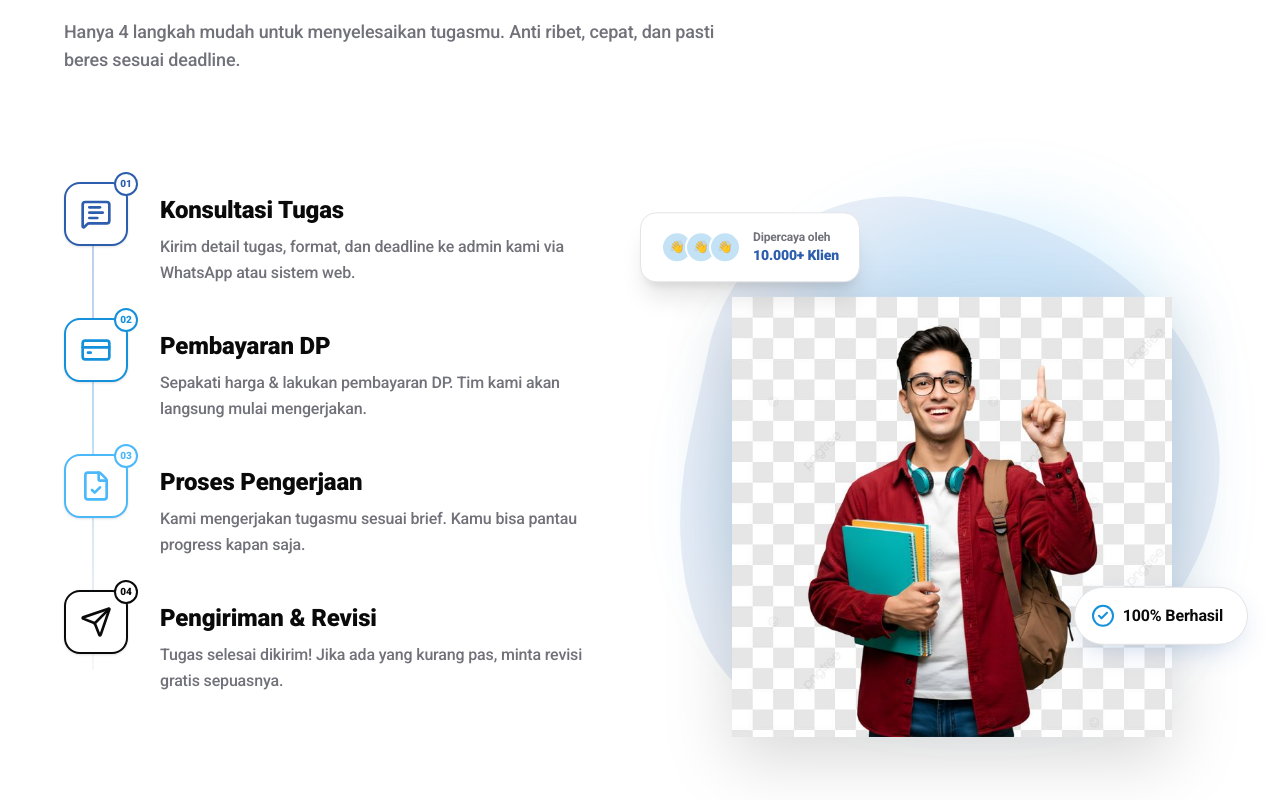
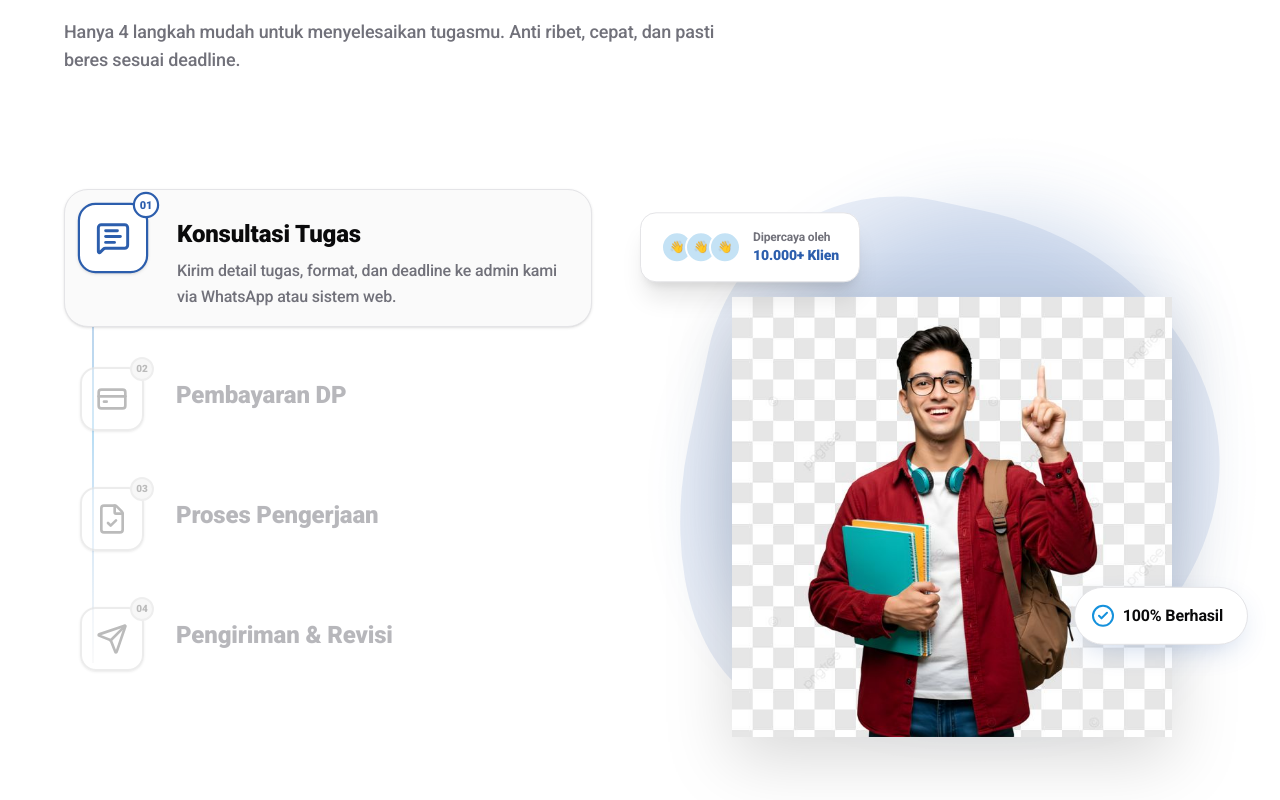
Before and after one commit to ISOLCODING/SelesainAJa, a Next.js app: page / in a window 1280 px wide. Shown: the part 4650-5450 px from the top of the page. Built offline with nearby package versions, Linux system fonts and the light colour scheme.

Commit message:
feat(ui): add interactive hover states and dynamic layout to how it works section

```diff
--- a/src/components/home/sections/HowItWorksSection.tsx
+++ b/src/components/home/sections/HowItWorksSection.tsx
@@ -1,6 +1,7 @@
 "use client"
 
-import { motion } from "framer-motion"
+import { useState } from "react"
+import { motion, AnimatePresence } from "framer-motion"
 import { SectionWrapper } from "@/components/shared/SectionWrapper"
 import { MessageSquareText, FileCheck, CreditCard, Send, CheckCircle2 } from "lucide-react"
 import Image from "next/image"
@@ -11,32 +12,30 @@ const steps = [
     title: "Konsultasi Tugas",
     description: "Kirim detail tugas, format, dan deadline ke admin kami via WhatsApp atau sistem web.",
     color: "#2C5EAD",
-    bgColor: "bg-[#2C5EAD]/10"
   },
   {
     icon: CreditCard,
     title: "Pembayaran DP",
     description: "Sepakati harga & lakukan pembayaran DP. Tim kami akan langsung mulai mengerjakan.",
     color: "#1591DC",
-    bgColor: "bg-[#1591DC]/10"
   },
   {
     icon: FileCheck,
     title: "Proses Pengerjaan",
     description: "Kami mengerjakan tugasmu sesuai brief. Kamu bisa pantau progress kapan saja.",
     color: "#4BB8FA",
-    bgColor: "bg-[#4BB8FA]/10"
   },
   {
     icon: Send,
     title: "Pengiriman & Revisi",
     description: "Tugas selesai dikirim! Jika ada yang kurang pas, minta revisi gratis sepuasnya.",
     color: "#0A0A0B",
-    bgColor: "bg-[#E4E4E7]"
   }
 ]
 
 export function HowItWorksSection() {
+  const [activeStep, setActiveStep] = useState(0);
+
   return (
     <SectionWrapper id="how-it-works" background="white" className="overflow-hidden">
       <div className="container-custom">
@@ -81,37 +80,58 @@ export function HowItWorksSection() {
             {/* Connecting line for steps */}
             <div className="absolute left-[28px] top-6 bottom-6 w-0.5 bg-gradient-to-b from-[#2C5EAD] via-[#1591DC] to-[#E4E4E7] hidden md:block opacity-30" />
 
-            <div className="space-y-8 relative">
-              {steps.map((step, index) => (
+            <div className="space-y-6 relative">
+              {steps.map((step, index) => {
+                const isActive = activeStep === index;
+
+                return (
                   <motion.div
                     key={index}
                     initial={{ opacity: 0, x: -30 }}
                     whileInView={{ opacity: 1, x: 0 }}
                     viewport={{ once: true, margin: "-50px" }}
-                  transition={{ duration: 0.5, delay: index * 0.15 }}
-                  className="relative flex flex-col md:flex-row gap-6 md:gap-8 group"
+                    transition={{ duration: 0.5, delay: index * 0.1 }}
+                    onMouseEnter={() => setActiveStep(index)}
+                    onClick={() => setActiveStep(index)}
+                    className={`relative flex flex-col md:flex-row gap-6 md:gap-8 group cursor-pointer p-4 rounded-3xl transition-all duration-300 ${
+                      isActive ? "bg-[#FAFAFA] shadow-sm border border-[#E4E4E7]" : "hover:bg-[#FAFAFA]/50"
+                    }`}
                   >
                     {/* Step Number/Icon */}
-                  <div className={`relative z-10 w-14 h-14 md:w-16 md:h-16 shrink-0 rounded-2xl flex items-center justify-center bg-white border-2 transition-colors duration-300 shadow-sm`}
-                       style={{ borderColor: step.color }}>
-                    <div className="absolute -top-3 -right-3 w-6 h-6 rounded-full bg-white border-2 flex items-center justify-center text-[10px] font-black z-20"
-                         style={{ borderColor: step.color, color: step.color }}>
+                    <div className={`relative z-10 w-14 h-14 md:w-16 md:h-16 shrink-0 rounded-2xl flex items-center justify-center border-2 transition-all duration-500 shadow-sm ${
+                      isActive ? "bg-white scale-110 shadow-md" : "bg-white/50 grayscale opacity-70"
+                    }`}
+                         style={{ borderColor: isActive ? step.color : '#E4E4E7' }}>
+                      <div className={`absolute -top-3 -right-3 w-6 h-6 rounded-full border-2 flex items-center justify-center text-[10px] font-black z-20 transition-all duration-500 ${
+                        isActive ? "bg-white" : "bg-slate-100 text-slate-400 border-slate-200"
+                      }`}
+                           style={isActive ? { borderColor: step.color, color: step.color } : {}}>
                         0{index + 1}
                       </div>
-                    <step.icon className="w-6 h-6 md:w-8 md:h-8 transition-colors duration-300" style={{ color: step.color }} />
+                      <step.icon className={`w-6 h-6 md:w-8 md:h-8 transition-colors duration-500 ${isActive ? "" : "text-slate-400"}`} style={isActive ? { color: step.color } : {}} />
                     </div>
 
                     {/* Step Content */}
-                  <div className="flex-1 pt-1 md:pt-3">
-                    <h3 className="text-xl md:text-2xl font-black text-[#0A0A0B] mb-2" style={{ fontFamily: "var(--font-batica)" }}>
+                    <div className={`flex-1 pt-1 md:pt-3 transition-opacity duration-300 ${isActive ? "opacity-100" : "opacity-50"}`}>
+                      <h3 className={`text-xl md:text-2xl font-black mb-2 transition-colors duration-300 ${isActive ? "text-[#0A0A0B]" : "text-[#71717A]"}`} style={{ fontFamily: "var(--font-batica)" }}>
                         {step.title}
                       </h3>
-                    <p className="text-[#71717A] font-medium leading-relaxed">
+                      <AnimatePresence>
+                        {isActive && (
+                          <motion.p
+                            initial={{ opacity: 0, height: 0 }}
+                            animate={{ opacity: 1, height: "auto" }}
+                            exit={{ opacity: 0, height: 0 }}
+                            className="text-[#71717A] font-medium leading-relaxed"
+                          >
                             {step.description}
-                    </p>
+                          </motion.p>
+                        )}
+                      </AnimatePresence>
                     </div>
                   </motion.div>
-              ))}
+                );
+              })}
             </div>
           </div>
 
@@ -124,16 +144,28 @@ export function HowItWorksSection() {
             className="relative lg:h-[600px] flex items-end justify-center"
           >
             {/* Background Blob/Shape */}
-            <div className="absolute bottom-0 w-full aspect-square bg-[#2C5EAD] rounded-[40%_60%_70%_30%/40%_50%_60%_50%] opacity-10 transform rotate-12 scale-90 md:scale-100" />
-            <div className="absolute bottom-10 w-[90%] aspect-square bg-[#4BB8FA] rounded-[60%_40%_30%_70%/60%_30%_70%_40%] opacity-20 transform -rotate-12 scale-90 md:scale-100 blur-2xl" />
+            <div className={`absolute bottom-0 w-full aspect-square rounded-[40%_60%_70%_30%/40%_50%_60%_50%] opacity-10 transform rotate-12 scale-90 md:scale-100 transition-colors duration-700`} style={{ backgroundColor: steps[activeStep].color }} />
+            <div className={`absolute bottom-10 w-[90%] aspect-square rounded-[60%_40%_30%_70%/60%_30%_70%_40%] opacity-20 transform -rotate-12 scale-90 md:scale-100 blur-2xl transition-colors duration-700`} style={{ backgroundColor: steps[activeStep].color }} />
 
             <div className="relative w-[90%] max-w-[400px] aspect-[3/4] md:aspect-square lg:aspect-[3/4] z-10">
+              <AnimatePresence mode="wait">
+                <motion.div
+                  key={activeStep}
+                  initial={{ opacity: 0, y: 10 }}
+                  animate={{ opacity: 1, y: 0 }}
+                  exit={{ opacity: 0, y: -10 }}
+                  transition={{ duration: 0.4 }}
+                  className="w-full h-full relative"
+                >
                   <Image
                     src="/images/hero-guy.png"
                     alt="Mahasiswa menunjuk ke atas dengan senyum"
                     fill
+                    sizes="(max-width: 1024px) 100vw, 50vw"
                     className="object-contain object-bottom drop-shadow-[0_20px_30px_rgba(0,0,0,0.15)] scale-110 origin-bottom"
                   />
+                </motion.div>
+              </AnimatePresence>
             </div>
 
             {/* Floating Badge */}
```
Lines whose indentation alone changed are shown as unchanged.
